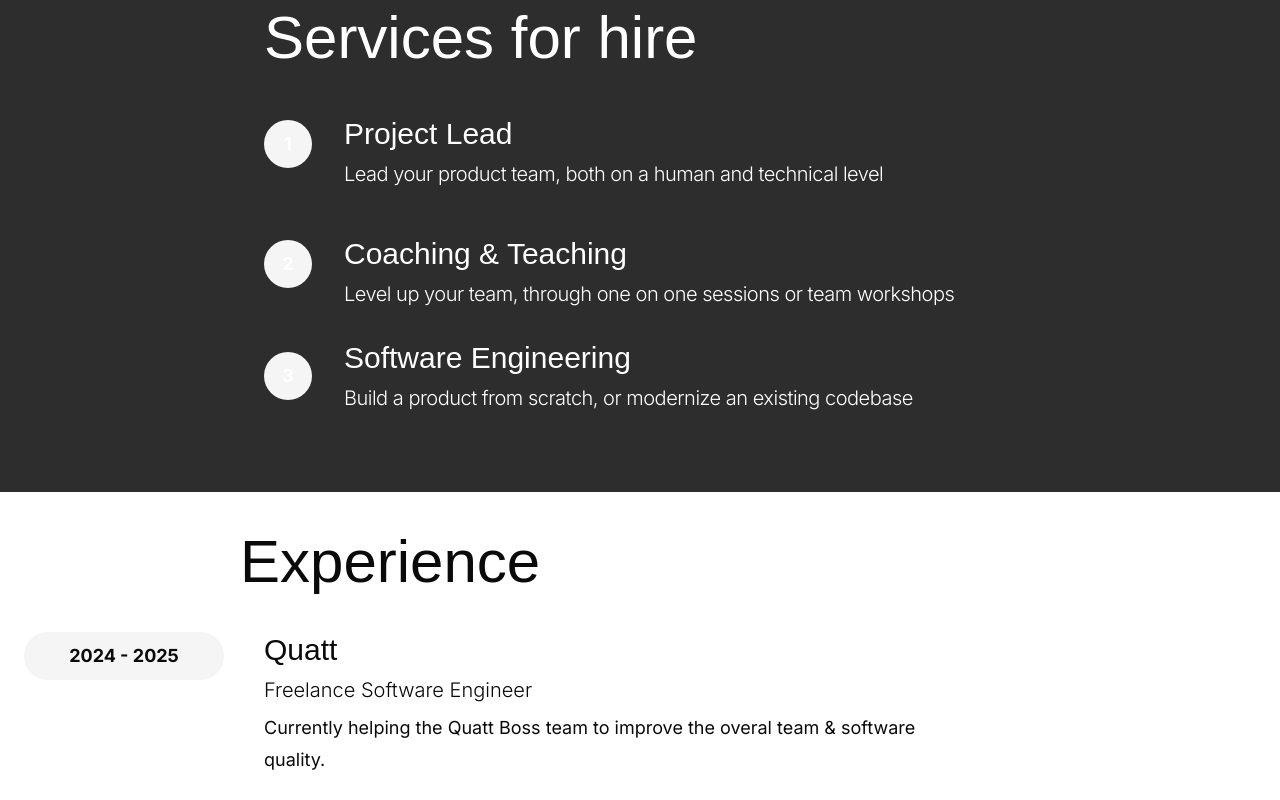
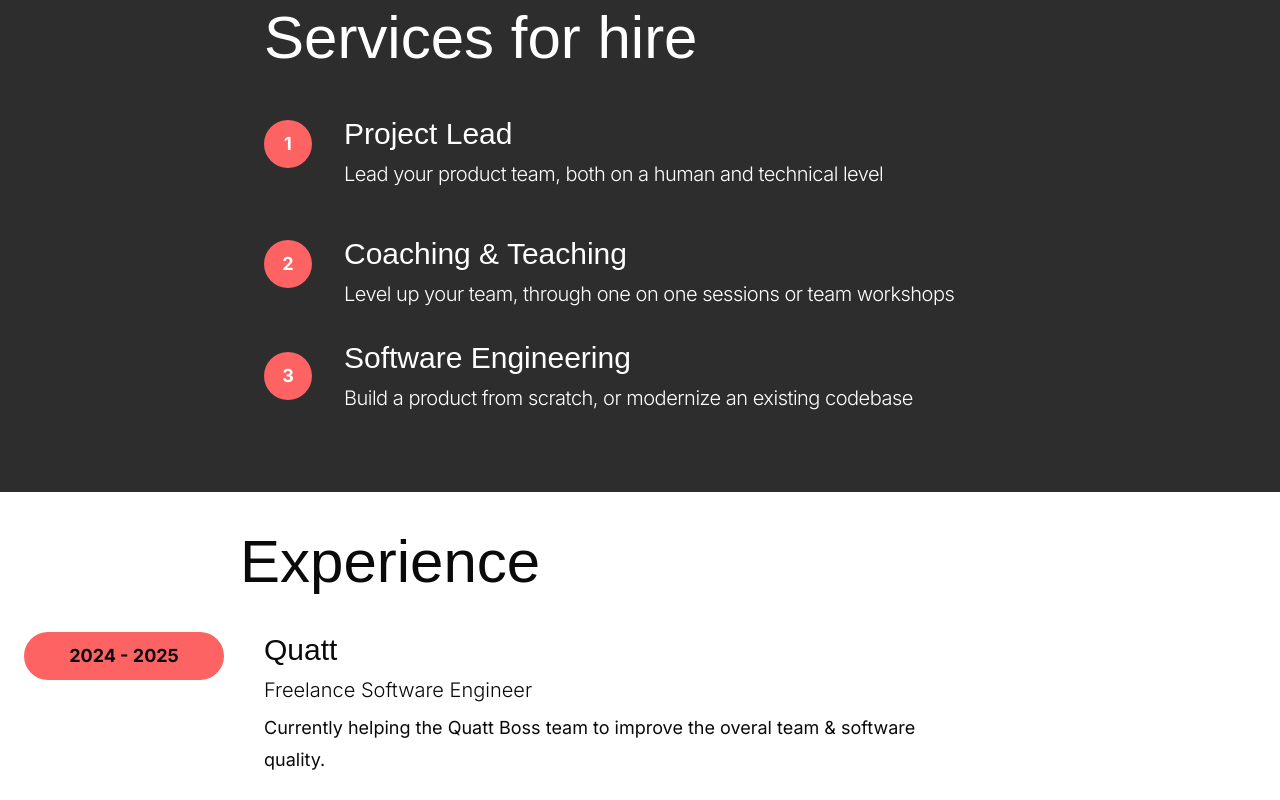
Before and after one commit to atimmer/24letters-site, a Next.js app: page / in a window 1280 px wide. Shown: the part 1320-2120 px from the top of the page. Built offline with nearby package versions, Linux system fonts and the light colour scheme; a web font is replaced by a local one.

Commit message:
Fix brand color

```diff
--- a/src/app/_footer.tsx
+++ b/src/app/_footer.tsx
@@ -16,12 +16,12 @@ export default function Footer() {
           </span>{" "}
           <br />
           <div className="mt-8 flex gap-4">
-            <button className="bg-accent text-dark rounded-full p-6 text-2xl font-bold">
-              Schedule a call
-            </button>
+            {/*<button className="bg-brand text-dark rounded-full px-6 py-4 text-2xl font-bold">*/}
+            {/*  Schedule a call*/}
+            {/*</button>*/}
             <Link
               href="mailto:anton@24letters.com"
-              className="text-dark rounded-full bg-white p-6 text-2xl font-bold"
+              className="text-dark bg-brand rounded-full px-6 py-4 text-2xl font-bold"
             >
               Shoot me an email
             </Link>
@@ -29,7 +29,7 @@ export default function Footer() {
         </div>
       </Container>
       <Container className="mt-6">
-        <div className="text-center font-heading text-2xl">
+        <div className="font-heading text-center text-2xl">
           “You’re so busy going from a to z that you forget there are 24 letters
           in between”
         </div>
--- a/src/app/blocks/Experience.tsx
+++ b/src/app/blocks/Experience.tsx
@@ -164,7 +164,7 @@ export default function Experience() {
               return (
                 <Fragment key={company}>
                   <div className="mx-auto max-w-[800px] px-6 lg:mx-0 lg:max-w-none lg:px-0 print:mt-6 print:px-0 print:first:mt-0">
-                    <div className="bg-accent w-[200px] rounded-full px-4 py-2 text-center font-bold print:w-[110px] print:px-2 print:py-0.5 print:text-sm print:font-semibold">
+                    <div className="bg-brand w-[200px] rounded-full px-4 py-2 text-center font-bold print:w-[110px] print:px-2 print:py-0.5 print:text-sm print:font-semibold">
                       {time}
                     </div>
                   </div>
--- a/src/app/blocks/Services.tsx
+++ b/src/app/blocks/Services.tsx
@@ -9,7 +9,7 @@ export default function WayOfWorking() {
         <BaseBlockHeading>Services for hire</BaseBlockHeading>
         <div className="mt-8 space-y-8">
           <div className="flex items-center gap-8">
-            <div className="bg-accent flex h-12 w-12 items-center justify-center rounded-full p-4 text-center font-bold">
+            <div className="bg-brand flex h-12 w-12 items-center justify-center rounded-full p-4 text-center font-bold">
               1
             </div>
             <div className="mt-4">
@@ -21,7 +21,7 @@ export default function WayOfWorking() {
           </div>
 
           <div className="flex items-center gap-8">
-            <div className="bg-accent flex h-12 w-12 items-center justify-center rounded-full p-4 text-center font-bold">
+            <div className="bg-brand flex h-12 w-12 items-center justify-center rounded-full p-4 text-center font-bold">
               2
             </div>
             <div className="mt-4">
@@ -34,7 +34,7 @@ export default function WayOfWorking() {
           </div>
 
           <div className="flex items-center gap-8">
-            <div className="bg-accent flex h-12 w-12 items-center justify-center rounded-full p-4 text-center font-bold">
+            <div className="bg-brand flex h-12 w-12 items-center justify-center rounded-full p-4 text-center font-bold">
               3
             </div>
             <div>
--- a/src/app/globals.css
+++ b/src/app/globals.css
@@ -11,7 +11,7 @@
   --color-background: var(--background);
   --color-cyprus: #004141;
   --color-dark: #2d2d2d;
-  --color-accent: #fd6363;
+  --color-brand: #fd6363;
   --color-foreground: var(--foreground);
 
   --font-sans: var(--font-inter), ui-sans-serif, system-ui, sans-serif,
```
